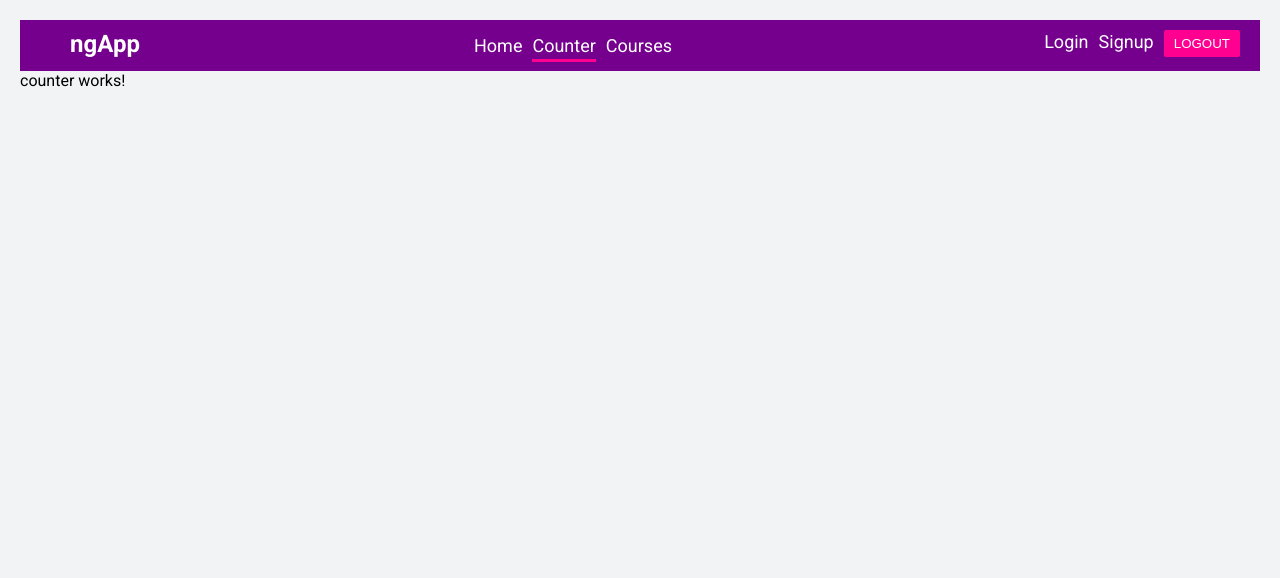
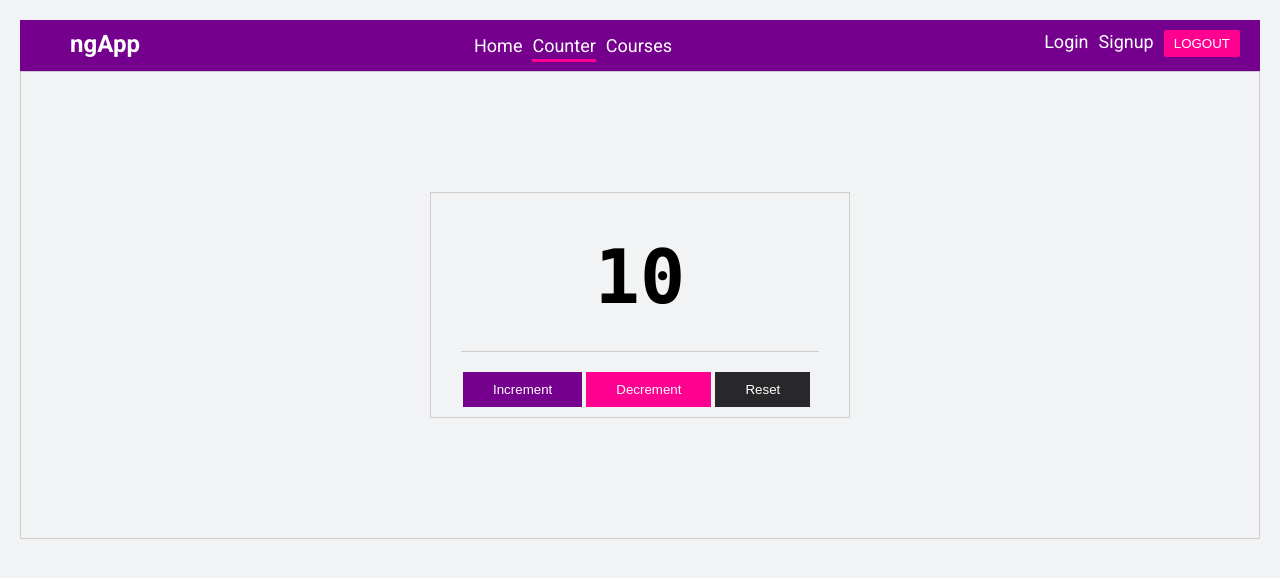
Before and after one commit to cana369/ngrx, an Angular app in the folder Ngrxxx/: page /counter in a window 1280 px wide. Shown: the top 578 px of the page. Built offline with nearby package versions, Linux system fonts and the light colour scheme.

Commit message:
#08 design counter component

```diff
--- a/Ngrxxx/src/app/app.module.ts
+++ b/Ngrxxx/src/app/app.module.ts
@@ -7,6 +7,8 @@ import { HomeComponent } from './home/home.component';
 import { CoursesComponent } from './courses/courses.component';
 import { CounterComponent } from './counter/counter.component';
 import { HeaderComponent } from './header/header.component';
+import { CounterValueComponent } from './counter/counter-value/counter-value.component';
+import { CounterButtonComponent } from './counter/counter-button/counter-button.component';
 
 @NgModule({
   declarations: [
@@ -14,7 +16,9 @@ import { HeaderComponent } from './header/header.component';
     HomeComponent,
     CoursesComponent,
     CounterComponent,
-    HeaderComponent
+    HeaderComponent,
+    CounterValueComponent,
+    CounterButtonComponent
   ],
   imports: [
     BrowserModule,
--- /dev/null
+++ b/Ngrxxx/src/app/counter/counter-button/counter-button.component.css
@@ -0,0 +1,23 @@
+/* **  counter-button.component.css  ** */
+
+
+.app-counter-buttons{
+    margin-top: 20px;
+}
+.btn{
+    border: none;
+    padding: 10px 30px;
+    margin: 0px 2px;
+}
+.btn-increment{
+    background-color: #76008e;
+    color: white;
+}
+.btn-decrement{
+    background-color: #ff0090;
+    color: white;
+}
+.btn-reset{
+    background-color: #28282B;
+    color: white;
+}
--- /dev/null
+++ b/Ngrxxx/src/app/counter/counter-button/counter-button.component.html
@@ -0,0 +1,5 @@
+<div class="app-counter-buttons">
+    <button class="btn btn-increment">Increment</button>
+    <button class="btn btn-decrement">Decrement</button>
+    <button class="btn btn-reset">Reset</button>
+</div>
--- /dev/null
+++ b/Ngrxxx/src/app/counter/counter-value/counter-value.component.css
@@ -0,0 +1,10 @@
+/* **  counter-value.component.css  ** */
+
+.app-counter-value{
+    font-size: 75px;
+    font-family: 'consolas';
+    font-weight: bold;
+    text-align: center;
+    padding: 30px 20px;
+    border-bottom: #CDCDCD 1.5px solid;
+}
--- /dev/null
+++ b/Ngrxxx/src/app/counter/counter-value/counter-value.component.html
@@ -0,0 +1,3 @@
+<div class="app-counter-value">
+    {{ count }}
+</div>
--- /dev/null
+++ b/Ngrxxx/src/app/counter/counter-value/counter-value.component.ts
@@ -0,0 +1,11 @@
+import { Component } from '@angular/core';
+
+@Component({
+  selector: 'app-counter-value',
+  templateUrl: './counter-value.component.html',
+  styleUrls: ['./counter-value.component.css']
+})
+export class CounterValueComponent {
+  count: number = 10;
+
+}
--- a/Ngrxxx/src/app/counter/counter.component.css
+++ b/Ngrxxx/src/app/counter/counter.component.css
@@ -0,0 +1,11 @@
+ /* ** counter.component.css **  */
+
+.app-counter-container{
+    border: #CDCDCD 1.5px solid;
+}
+.app-counter{
+    margin: 120px auto;
+    width: 420px;
+    border: #CDCDCD 1.5px solid;
+    padding: 10px 30px;
+}
--- a/Ngrxxx/src/app/counter/counter.component.html
+++ b/Ngrxxx/src/app/counter/counter.component.html
@@ -1 +1,7 @@
-<p>counter works!</p>
+<div class="app-counter-container">
+    <div class="app-counter">
+        <!-- CHILD COMPONENTS GOES HERE -->
+         <app-counter-value></app-counter-value>
+         <app-counter-button></app-counter-button>
+    </div>
+</div>
```
Also changed, not shown: Ngrxxx/src/app/counter/counter-button/counter-button.component.ts (added, +10 -0 lines), 2 other files (tests, documents, lock files or other folders).
